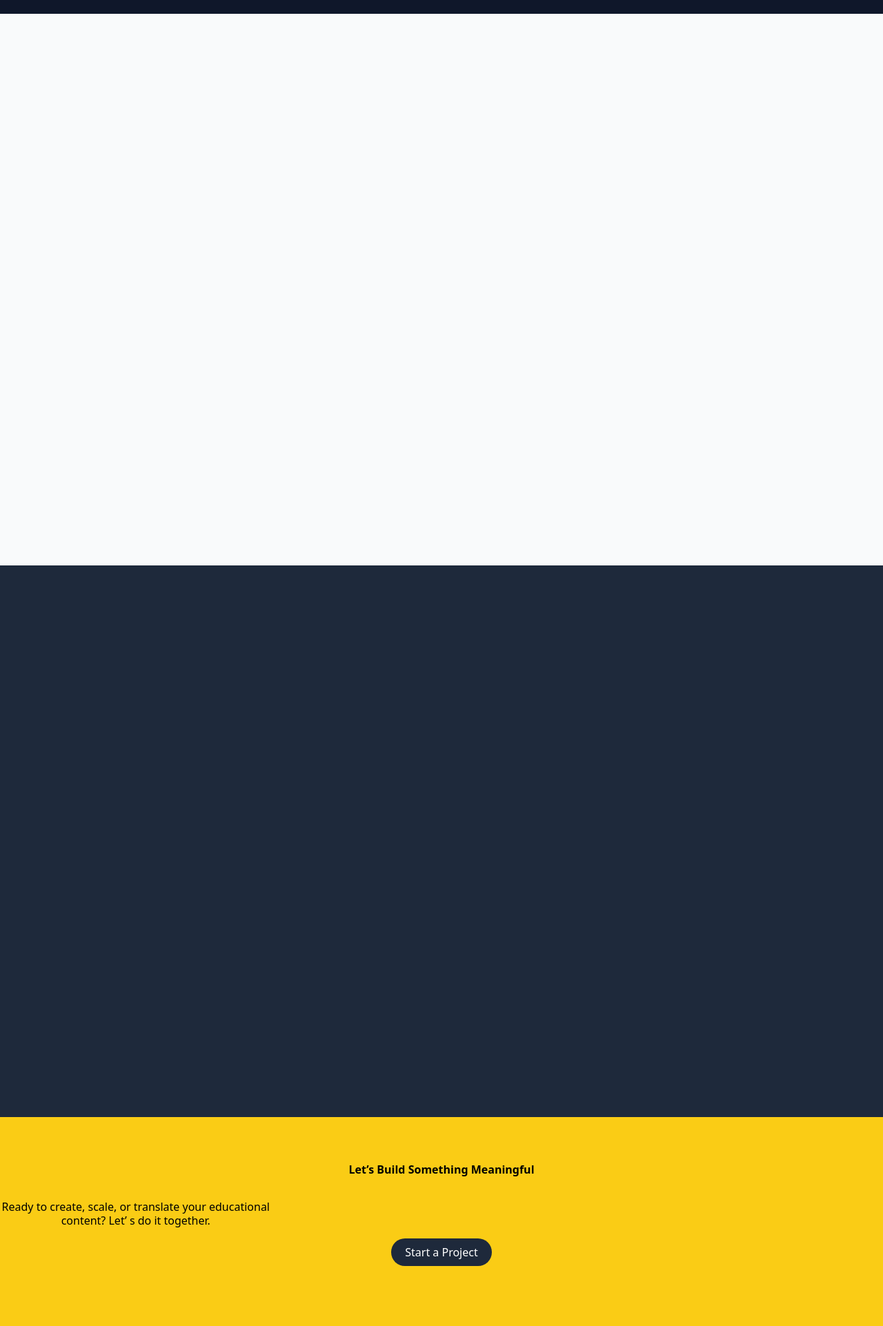
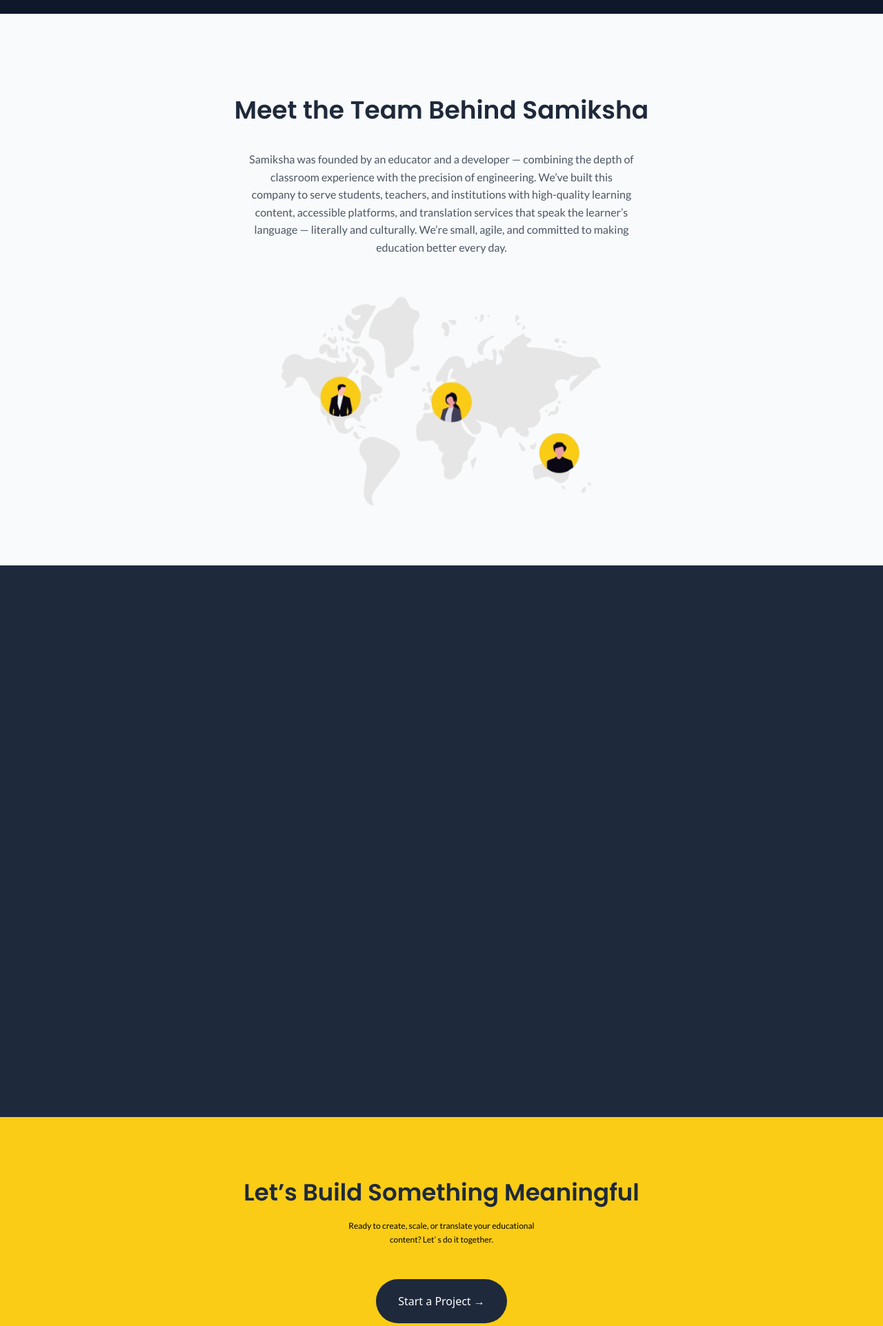
Before and after one commit to dhanushkrishna72/samiksha, a website: page index.html in a window 1280 px wide. Shown: the part 2380-4303 px from the top of the page at 69% size. Drawn offline with nearby package versions, Linux system fonts and the light colour scheme; a web font is replaced by a local one.

Commit message:
team and footer code updated

```diff
--- a/index.html
+++ b/index.html
@@ -6,10 +6,11 @@
     <title>Samiksha Learning Solutions</title>
     <script src="https://cdn.tailwindcss.com"></script>
     <link href="./styles/output.css" rel="stylesheet">
-    <link href="https://fonts.googleapis.com/css2?family=Poppins:wght@300;400;500;600;700&display=swap" rel="stylesheet">
     <link rel="preconnect" href="https://fonts.googleapis.com">
     <link rel="preconnect" href="https://fonts.gstatic.com" crossorigin>
-    <link href="https://fonts.googleapis.com/css2?family=Funnel+Display:wght@300..800&display=swap" rel="stylesheet">
+    <link
+        href="https://fonts.googleapis.com/css2?family=Lato:ital,wght@0,100;0,300;0,400;0,700;0,900;1,100;1,300;1,400;1,700;1,900&family=Poppins:ital,wght@0,100;0,200;0,300;0,400;0,500;0,600;0,700;0,800;0,900;1,100;1,200;1,300;1,400;1,500;1,600;1,700;1,800;1,900&display=swap"
+        rel="stylesheet">
     <link rel="stylesheet" href="styles/mainPage.css">
 </head>
 <body class="m-0 p-0">
@@ -102,20 +103,25 @@
             </div>
         </div>
         <div class=" h-screen bg-samiksha-lightGray" id="team">
-
+            <div class="teamContent">
+                <h2>Meet the Team Behind Samiksha</h2>
+                <p>Samiksha was founded by an educator and a developer — combining the depth of classroom experience with the precision of
+                engineering.
+                We’ve built this company to serve students, teachers, and institutions with high-quality learning content, accessible
+                platforms, and translation services that speak the learner’s language — literally and culturally.
+                We’re small, agile, and committed to making education better every day.</p>
+                <img src="./assets/illusttrations/team.png" alt="Team Illustration">
+            </div>
         </div>
         <div class=" h-screen bg-samiksha-darkBlue" id="contact">
-
         </div>
         <div class="h-screen bg-samiksha-dark text-center" id="footer">
             <div class="h-1/2 bg-samiksha-yellow pt-8" id="cta">
-                <h2 class="my-8 font-bold">Let’s Build Something Meaningful</h2>
-                <p class="w-[43ch] mb-4 leading-5  align-middle">Ready to create, scale, or translate your educational content? Let’ s do it together.</p>
-                <a href="mailto:samiksha.learning@gmail.com"
-                    class="inline-block bg-samiksha-darkBlue text-white px-5 py-2 rounded-full hover:bg-samiksha-darkBlue transition">
-                    Start a Project
+                <h2>Let’s Build Something Meaningful</h2>
+                <p class="mb-4 leading-5  align-middle">Ready to create, scale, or translate your educational content? Let’ s do it together.</p>
+                <a href="mailto:samiksha.learning@gmail.com">
+                    Start a Project →
                 </a>
-
             </div>
 
         </div>
--- a/styles/mainPage.css
+++ b/styles/mainPage.css
@@ -38,24 +38,24 @@
   font-weight: 400;
   font-style: normal;
   margin-bottom: 29px;
-  color: #1E293B;
+  color: #1e293b;
 }
 
-.content p{
+.content p {
   text-align: center;
   width: 600px;
-    color: #4B5563;
+  color: #4b5563;
   font-size: 18px;
   line-height: 22px;
   margin-bottom: 29px;
 }
 
-.content #cardSection{
+.content #cardSection {
   display: flex;
   gap: 67px;
 }
 
-#cardSection .card{
+#cardSection .card {
   width: 360px;
   height: 418px;
   /* border: 2px solid #1E293B; */
@@ -69,53 +69,53 @@
   background: #fff;
 }
 
-.content .card img{
+.content .card img {
   height: 220px;
 }
 
-.content .card h3{
-    font-family: "poppins", 'sans';
+.content .card h3 {
+  font-family: "poppins", "sans";
   font-size: 18px;
   font-weight: bold;
-    color: #1E293B;
+  color: #1e293b;
   margin: 20px 0;
 }
 
-.content .card p{
+.content .card p {
   text-align: center;
   width: 300px;
-    color: #6B7280;
+  color: #6b7280;
   line-height: 160%;
 }
 
-.content .card button{
-    background: #FACC15;
+.content .card button {
+  background: #facc15;
   /* width: 141px;
     height: 35px; */
   border-radius: 48px;
   padding: 8px 23px;
   font-size: 14px;
   font-weight: bold;
-    color: #1E293B;
+  color: #1e293b;
 }
 
 /* why section */
- #why h1{
+#why h1 {
   color: #fff;
 }
 
- #why p{
+#why p {
   color: rgba(225, 225, 225, 70.2%);
 }
 
-#why #cardSection{
+#why #cardSection {
   margin-top: 96px;
 }
 
- #why .card{
+#why .card {
   height: 248px;
   width: 260px;
-    background-color: #1E293B;
+  background-color: #1e293b;
   border-radius: 16px;
   padding: 24px 0px;
   display: flex;
@@ -124,20 +124,87 @@
   align-items: center;
 }
 
- #why .card h3{
+#why .card h3 {
   color: #fff;
   text-align: center;
   font-size: 16px;
   width: 212px;
 }
 
- #why .card p{
+#why .card p {
   width: 220px;
   text-align: center;
   font-size: 14px;
 }
 
-#why .card img{
+#why .card img {
   width: 54px;
   height: 54px;
 }
+
+/* Team Section */
+
+#team .teamContent{
+    padding: 113px;
+    text-align: center;
+    display: flex;
+    flex-direction: column;
+    justify-content: center;
+  align-items: center;
+}
+.teamContent h2{
+    font-family: "Poppins", sans-serif;
+  font-weight: 600;
+  font-style: normal;
+  font-size: 36px;
+  color: #1e293b;
+}
+
+.teamContent p{
+    width: 560px;
+  font-size: 16px;
+  font-family: "Lato", sans-serif;
+  font-weight: 400;
+  font-style: normal;
+  line-height: 160%;
+  color: #4B5563;
+  margin: 31px 0px;
+
+}
+
+.teamContent img{
+    width: 548px;
+}
+
+/* Footer Section */
+#footer #cta {
+  display: flex;
+  flex-direction: column;
+  /* justify-content: center; */
+  align-items: center;
+}
+#footer #cta h2 {
+  font-family: "Poppins", sans-serif;
+  font-weight: 600;
+  font-style: normal;
+  font-size: 34px;
+  color: #1e293b;
+  margin-top: 50px;
+  margin-bottom: 12px;
+  line-height: 160%;
+}
+#footer #cta p {
+  width: 300px;
+  font-size: 12px;
+  font-family: "Lato", sans-serif;
+  font-weight: 400;
+  font-style: normal;
+  line-height: 160%;
+  margin-bottom: 48px;
+}
+#footer #cta a{
+    color: #fff;
+    background: #1e293b;
+    padding: 20px 32px;
+    border-radius: 48px;
+}
```
Also changed, not shown: assets/illusttrations/team.png (added). Lines whose indentation alone changed are shown as unchanged.
